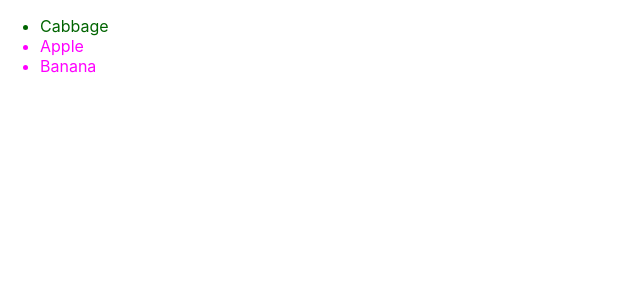
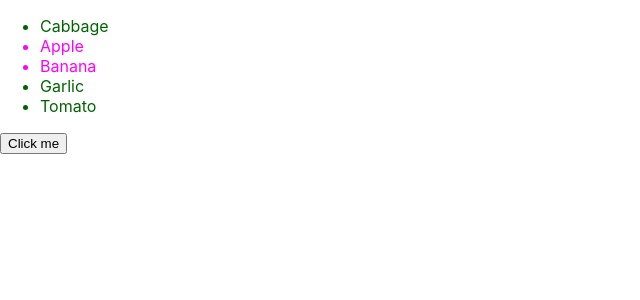
Before and after one commit to thailamgit/BaiTap, a React (Create React App) app: page / in a window 1280 px wide. Shown: the top 300 px of the page, without its empty margins (0-640 px from the left). Built offline with nearby package versions, Linux system fonts and the light colour scheme; the HTML template or start-up script is replaced by a standard one.

Commit message:
Add button

```diff
--- a/src/App.tsx
+++ b/src/App.tsx
@@ -4,9 +4,15 @@ const products = [
   {title: 'Cabbage', isFruit: false, id: 1},
   {title: 'Apple', isFruit: true, id: 2},
   {title: 'Banana', isFruit: true, id: 3},
+  {title: 'Garlic', isFruit: false, id: 4},
+  {title: 'Tomato', isFruit: false, id: 5},
 ]
 
-function ShoppingList () {
+function handleClick () {
+  alert("You clicked me!")
+}
+
+function shoppingList () {
   const listItem = products.map((product) =>
     <li key={product.id}
         style={{
@@ -16,9 +22,12 @@ function ShoppingList () {
       {product.title}
     </li>
   )
-  return <ul>
-    {listItem}
-  </ul>
+  return <>
+    <ul>
+      {listItem}
+    </ul>
+    <button onClick={handleClick}>Click me</button>
+  </>
 }
 
-export default ShoppingList
+export default shoppingList
```
